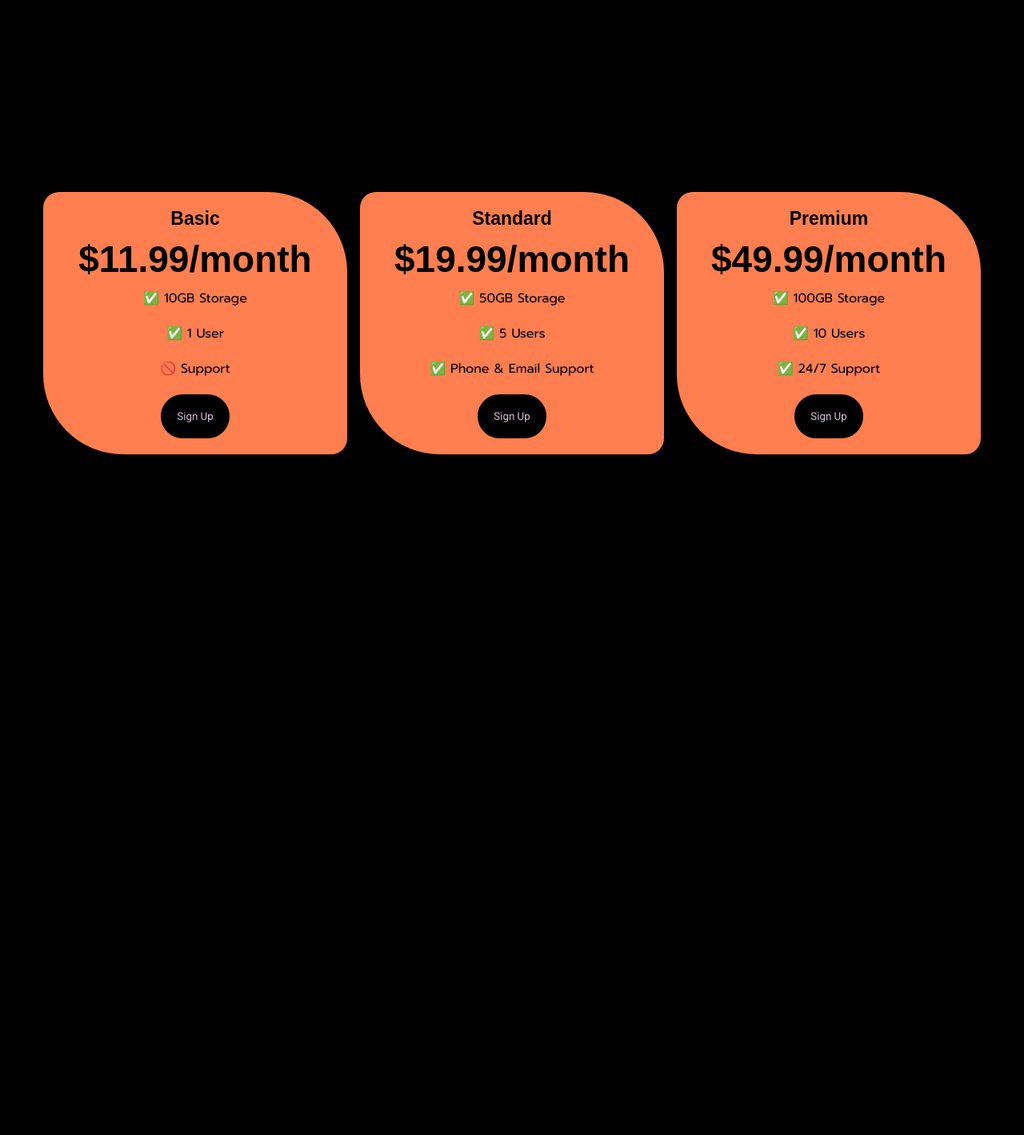
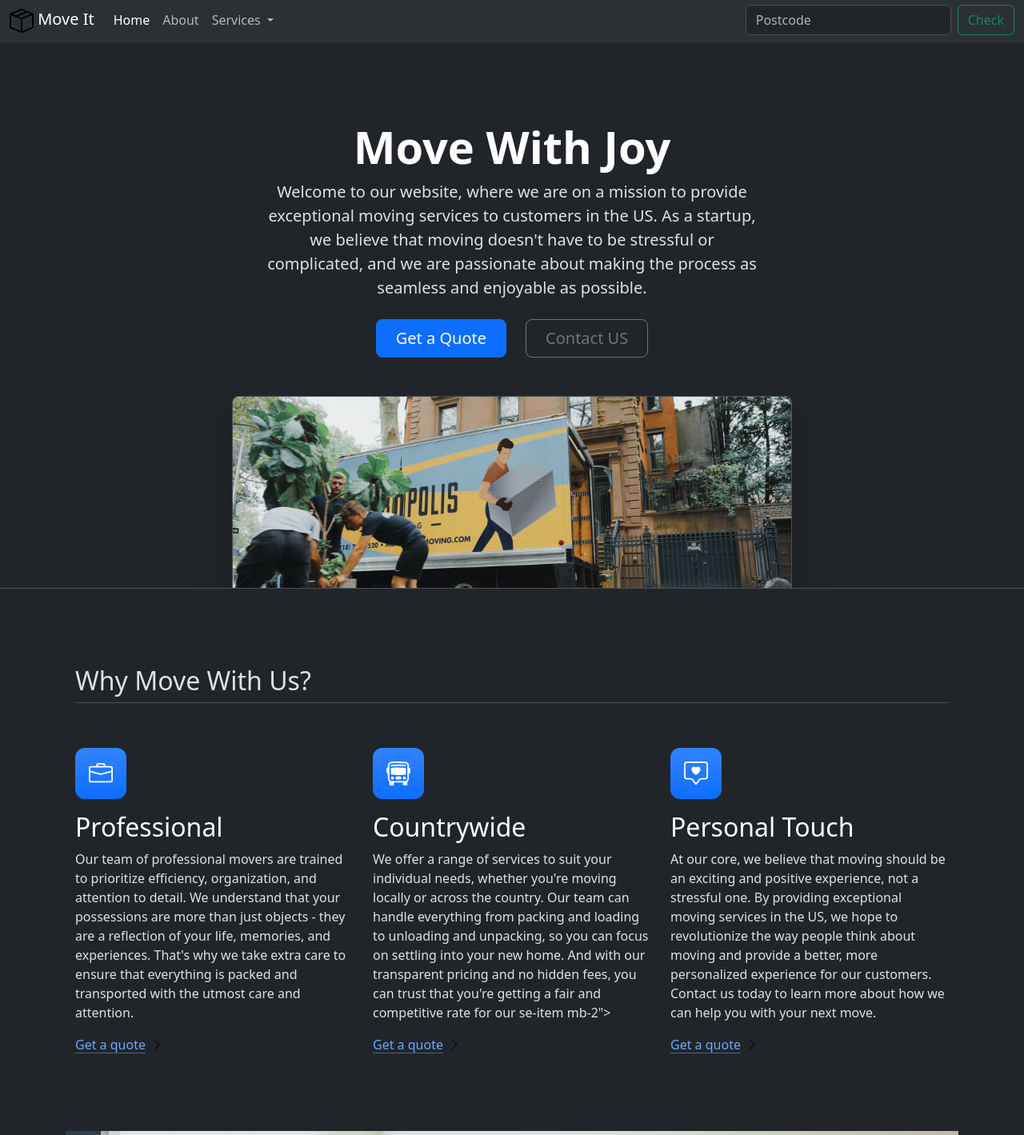
Before and after one commit to Rjprograms1999/MoveIt-website, a plain HTML site: page index.html in a window 1280 px wide. Shown: the part 4-1423 px from the top of the page at 80% size. Before the commit the page ends 816 px from the top, so only its background shows below. Drawn offline with nearby package versions, Linux system fonts and the light colour scheme; a web font is replaced by a local one.

Commit message:
Add files via upload

```diff
--- a/index.html
+++ b/index.html
@@ -1,119 +1,172 @@
 <!DOCTYPE html>
-<html lang="en">
+<html lang="en" data-bs-theme="dark">
   <head>
-    <title>Flexbox Pricing Table</title>
     <meta charset="UTF-8" />
-    <meta name="viewport" content="width=device-width, initial-scale=1, shrink-to-fit=no" />
-    <link rel="preconnect" href="https://fonts.googleapis.com" />
-    <link rel="preconnect" href="https://fonts.gstatic.com" crossorigin />
-    <link href="https://fonts.googleapis.com/css2?family=Sono:wght@400;700&display=swap" rel="stylesheet" />
-    <link href="https://fonts.googleapis.com/css2?family=Prompt:ital,wght@0,100;0,200;0,300;0,400;0,500;0,600;0,700;0,800;0,900;1,100;1,200;1,300;1,400;1,500;1,600;1,700;1,800;1,900&display=swap" rel="stylesheet" />
-    <link href="https://fonts.googleapis.com/css2?family=Roboto:ital,wght@0,100;0,300;0,400;0,500;0,700;0,900;1,100;1,300;1,400;1,500;1,700;1,900&display=swap" rel="stylesheet" />
+    <meta name="viewport" content="width=device-width, initial-scale=1.0" />
+    <title>Bootstrap Components</title>
+    <link href="https://cdn.jsdelivr.net/npm/bootstrap@5.3.0-alpha2/dist/css/bootstrap.min.css" rel="stylesheet" integrity="sha384-aFq/bzH65dt+w6FI2ooMVUpc+21e0SRygnTpmBvdBgSdnuTN7QbdgL+OapgHtvPp" crossorigin="anonymous" />
     <style>
-      body {
-        font-family: "Sono", sans-serif;
-        background-color: black;
-      }
-      .pricing-container {
-        display: flex;
-        justify-content: center;
-        align-items: center;
-        height: 100vh;
-        gap: 1rem;
-      }
-
-      .pricing-plan {
-        background-color: coral;
-        flex: 1;
-        max-width: 340px;
-        text-align: center;
-        border-radius: 20px 100px 20px 100px;
-        padding: 20px;
-      }
-      .plan-features {
-        list-style: none;
-        padding: 0;
-        margin: 0;
-        font-family: "Prompt", sans-serif;
-      }
-      .plan-features li {
-        margin-bottom: 20px;
-      }
-      .plan-button {
-        padding: 10px;
-        background-color: rgb(0, 0, 0);
-        color: thistle;
-        border: 10px solid black;
-        border-radius: 50px;
-        font-family: "Roboto", sans-serif;
-        font-weight: 400;
-      }
-      .plan-title {
-        font-weight: bold;
-        font-size: 23px;
-        margin-bottom: 10px;
-      }
-      .plan-price {
-        font-weight: bold;
-        font-size: 46px;
-        margin-bottom: 10px;
-      }
-
-      /* Hint: What can you do with a media query and flexbox? */
-      @media (max-width: 1250px) {
-        .pricing-container {
-          flex-direction: column;
-          height: 100%;
-        }
-        .plan-title {
-          font-weight: bold;
-          font-size: 19px;
-          margin-bottom: 10px;
-        }
-        .plan-price {
-          font-weight: bold;
-          font-size: 38px;
-          margin-bottom: 10px;
-        }
-        .pricing-plan {
-          max-width: 270px;
-        }
+      .feature-icon {
+        width: 4rem;
+        height: 4rem;
+        border-radius: 0.75rem;
       }
     </style>
   </head>
 
   <body>
-    <div class="pricing-container">
-      <div class="pricing-plan">
-        <div class="plan-title">Basic</div>
-        <div class="plan-price">$11.99/month</div>
-        <ul class="plan-features">
-          <li>✅ 10GB Storage</li>
-          <li>✅ 1 User</li>
-          <li>🚫 Support</li>
-        </ul>
-        <button class="plan-button">Sign Up</button>
+    <nav class="navbar navbar-expand-lg bg-body-tertiary">
+      <div class="container-fluid">
+        <a class="navbar-brand" href="#"> <img src="./box-seam.svg" height="30" /> Move It</a>
+        <button class="navbar-toggler" type="button" data-bs-toggle="collapse" data-bs-target="#navbarSupportedContent" aria-controls="navbarSupportedContent" aria-expanded="false" aria-label="Toggle navigation">
+          <span class="navbar-toggler-icon"></span>
+        </button>
+        <div class="collapse navbar-collapse" id="navbarSupportedContent">
+          <ul class="navbar-nav me-auto mb-2 mb-lg-0">
+            <li class="nav-item">
+              <a class="nav-link active" aria-current="page" href="#">Home</a>
+            </li>
+            <li class="nav-item">
+              <a class="nav-link" href="#">About</a>
+            </li>
+            <li class="nav-item dropdown">
+              <a class="nav-link dropdown-toggle" href="#" role="button" data-bs-toggle="dropdown" aria-expanded="false"> Services </a>
+              <ul class="dropdown-menu">
+                <li><a class="dropdown-item" href="#">Action</a></li>
+                <li><a class="dropdown-item" href="#">Another action</a></li>
+                <li><hr class="dropdown-divider" /></li>
+                <li><a class="dropdown-item" href="#">Something else here</a></li>
+              </ul>
+            </li>
+          </ul>
+          <form class="d-flex" role="search">
+            <input class="form-control me-2" type="search" placeholder="Postcode" aria-label="Search" />
+            <button class="btn btn-outline-success" type="submit">Check</button>
+          </form>
+        </div>
       </div>
-      <div class="pricing-plan">
-        <div class="plan-title">Standard</div>
-        <div class="plan-price">$19.99/month</div>
-        <ul class="plan-features">
-          <li>✅ 50GB Storage</li>
-          <li>✅ 5 Users</li>
-          <li>✅ Phone &amp; Email Support</li>
-        </ul>
-        <button class="plan-button">Sign Up</button>
+    </nav>
+    <div class="px-4 pt-5 my-5 text-center border-bottom">
+      <h1 class="display-4 fw-bold text-body-emphasis">Move With Joy</h1>
+      <div class="col-lg-6 mx-auto">
+        <p class="lead mb-4">Welcome to our website, where we are on a mission to provide exceptional moving services to customers in the US. As a startup, we believe that moving doesn't have to be stressful or complicated, and we are passionate about making the process as seamless and enjoyable as possible.</p>
+        <div class="d-grid gap-2 d-sm-flex justify-content-sm-center mb-5">
+          <button type="button" class="btn btn-primary btn-lg px-4 me-sm-3">Get a Quote</button>
+          <button type="button" class="btn btn-outline-secondary btn-lg px-4">Contact US</button>
+        </div>
       </div>
-      <div class="pricing-plan">
-        <div class="plan-title">Premium</div>
-        <div class="plan-price">$49.99/month</div>
-        <ul class="plan-features">
-          <li>✅ 100GB Storage</li>
-          <li>✅ 10 Users</li>
-          <li>✅ 24/7 Support</li>
-        </ul>
-        <button class="plan-button">Sign Up</button>
+      <div class="overflow-hidden" style="max-height: 30vh">
+        <div class="container px-5">
+          <img src="./moving-van.jpg" class="img-fluid border rounded-3 shadow-lg mb-4" alt="Example image" width="700" height="500" loading="lazy" />
+        </div>
       </div>
     </div>
+    <div class="container px-4 py-5" id="featured-3">
+      <h2 class="pb-2 border-bottom">Why Move With Us?</h2>
+      <div class="row g-4 py-5 row-cols-1 row-cols-lg-3">
+        <div class="feature col">
+          <div class="feature-icon d-inline-flex align-items-center justify-content-center text-bg-primary bg-gradient fs-2 mb-3">
+            <img src="./briefcase.svg" alt="briefcase" height="30" />
+          </div>
+          <h3 class="fs-2 text-body-emphasis">Professional</h3>
+          <p>Our team of professional movers are trained to prioritize efficiency, organization, and attention to detail. We understand that your possessions are more than just objects - they are a reflection of your life, memories, and experiences. That's why we take extra care to ensure that everything is packed and transported with the utmost care and attention.</p>
+          <a href="#" class="icon-link">
+            Get a quote
+            <img src="./chevron-right.svg" alt="chevron-right" />
+          </a>
+        </div>
+        <div class="feature col">
+          <div class="feature-icon d-inline-flex align-items-center justify-content-center text-bg-primary bg-gradient fs-2 mb-3">
+            <img src="./bus-front.svg" alt="bus-front" height="30" />
+          </div>
+          <h3 class="fs-2 text-body-emphasis">Countrywide</h3>
+          <p>We offer a range of services to suit your individual needs, whether you're moving locally or across the country. Our team can handle everything from packing and loading to unloading and unpacking, so you can focus on settling into your new home. And with our transparent pricing and no hidden fees, you can trust that you're getting a fair and competitive rate for our se-item mb-2"></p>
+          <a href="#" class="icon-link">
+            Get a quote
+            <img src="./chevron-right.svg" alt="chevron-right" />
+          </a>
+        </div>
+        <div class="feature col">
+          <div class="feature-icon d-inline-flex align-items-center justify-content-center text-bg-primary bg-gradient fs-2 mb-3">
+            <img src="./chat-square-heart.svg" alt="chat-square-heart" height="30" />
+          </div>
+          <h3 class="fs-2 text-body-emphasis">Personal Touch</h3>
+          <p>At our core, we believe that moving should be an exciting and positive experience, not a stressful one. By providing exceptional moving services in the US, we hope to revolutionize the way people think about moving and provide a better, more personalized experience for our customers. Contact us today to learn more about how we can help you with your next move.</p>
+          <a href="#" class="icon-link">
+            Get a quote
+            <img src="./chevron-right.svg" alt="chevron-right" />
+          </a>
+        </div>
+      </div>
+    </div>
+    <div class="container">
+      <div id="carouselExampleIndicators" class="carousel slide">
+        <div class="carousel-indicators">
+          <button type="button" data-bs-target="#carouselExampleIndicators" data-bs-slide-to="0" class="active" aria-current="true" aria-label="Slide 1"></button>
+          <button type="button" data-bs-target="#carouselExampleIndicators" data-bs-slide-to="1" aria-label="Slide 2"></button>
+          <button type="button" data-bs-target="#carouselExampleIndicators" data-bs-slide-to="2" aria-label="Slide 3"></button>
+        </div>
+        <div class="carousel-inner">
+          <div class="carousel-item active">
+            <img src="./family.jpg" class="d-block w-100" alt="family" />
+          </div>
+          <div class="carousel-item">
+            <img src="./dog.jpg" class="d-block w-100" alt="dog" />
+          </div>
+          <div class="carousel-item">
+            <img src="./couple.jpg" class="d-block w-100" alt="couple" />
+          </div>
+        </div>
+        <button class="carousel-control-prev" type="button" data-bs-target="#carouselExampleIndicators" data-bs-slide="prev">
+          <span class="carousel-control-prev-icon" aria-hidden="true"></span>
+          <span class="visually-hidden">Previous</span>
+        </button>
+        <button class="carousel-control-next" type="button" data-bs-target="#carouselExampleIndicators" data-bs-slide="next">
+          <span class="carousel-control-next-icon" aria-hidden="true"></span>
+          <span class="visually-hidden">Next</span>
+        </button>
+      </div>
+    </div>
+    <div class="container">
+      <footer class="row row-cols-1 row-cols-sm-2 row-cols-md-5 py-5 my-5 border-top">
+        <div class="col mb-3">
+          <a href="/" class="d-flex align-items-center mb-3 link-body-emphasis text-decoration-none">
+            <img src="./box-seam.svg" height="30" alt="box-seam" />
+          </a>
+          <p class="text-body-secondary">© 2024</p>
+        </div>
+
+        <div class="col mb-3"></div>
+
+        <div class="col mb-3">
+          <h5>Professional</h5>
+          <ul class="nav flex-column">
+            <b
+              ><li class="nav-item mb-2"><a href="../9.4 Project [Flexbox pricing table]/index.html" class="nav-link p-0 text-body-secondary"> Get a quote</a></li></b
+            >
+          </ul>
+        </div>
+
+        <div class="col mb-3">
+          <h5>Countrywide</h5>
+          <ul class="nav flex-column">
+            <b
+              ><li class="nav-item mb-2"><a href="../9.4 Project [Flexbox pricing table]/index.html" class="nav-link p-0 text-body-secondary"> Get a quote</a></li></b
+            >
+          </ul>
+        </div>
+
+        <div class="col mb-3">
+          <h5>Personal Touch</h5>
+          <ul class="nav flex-column">
+            <b
+              ><li class="nav-item mb-2"><a href="../9.4 Project [Flexbox pricing table]/index.html" class="nav-link p-0 text-body-secondary"> Get a quote</a></li></b
+            >
+          </ul>
+        </div>
+      </footer>
+    </div>
+
+    <script src="https://cdn.jsdelivr.net/npm/bootstrap@5.3.3/dist/js/bootstrap.bundle.min.js" integrity="sha384-YvpcrYf0tY3lHB60NNkmXc5s9fDVZLESaAA55NDzOxhy9GkcIdslK1eN7N6jIeHz" crossorigin="anonymous"></script>
   </body>
 </html>
```
